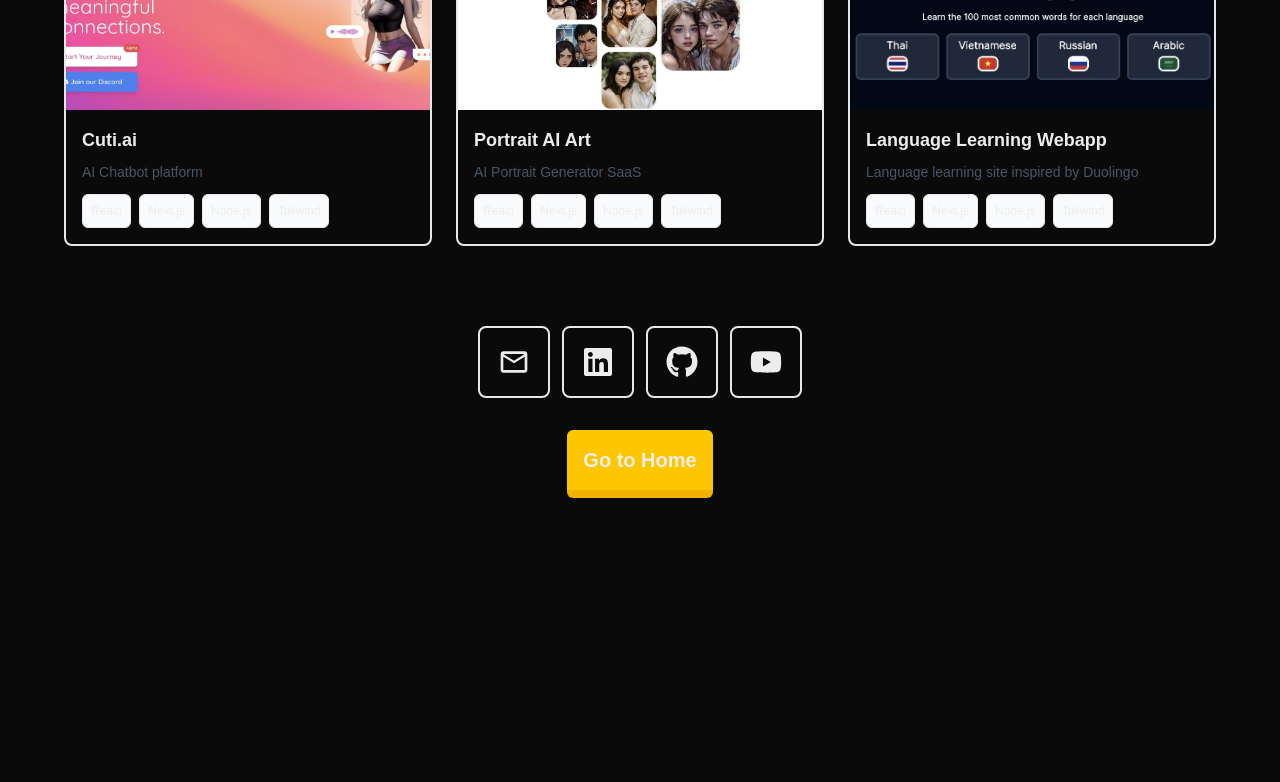
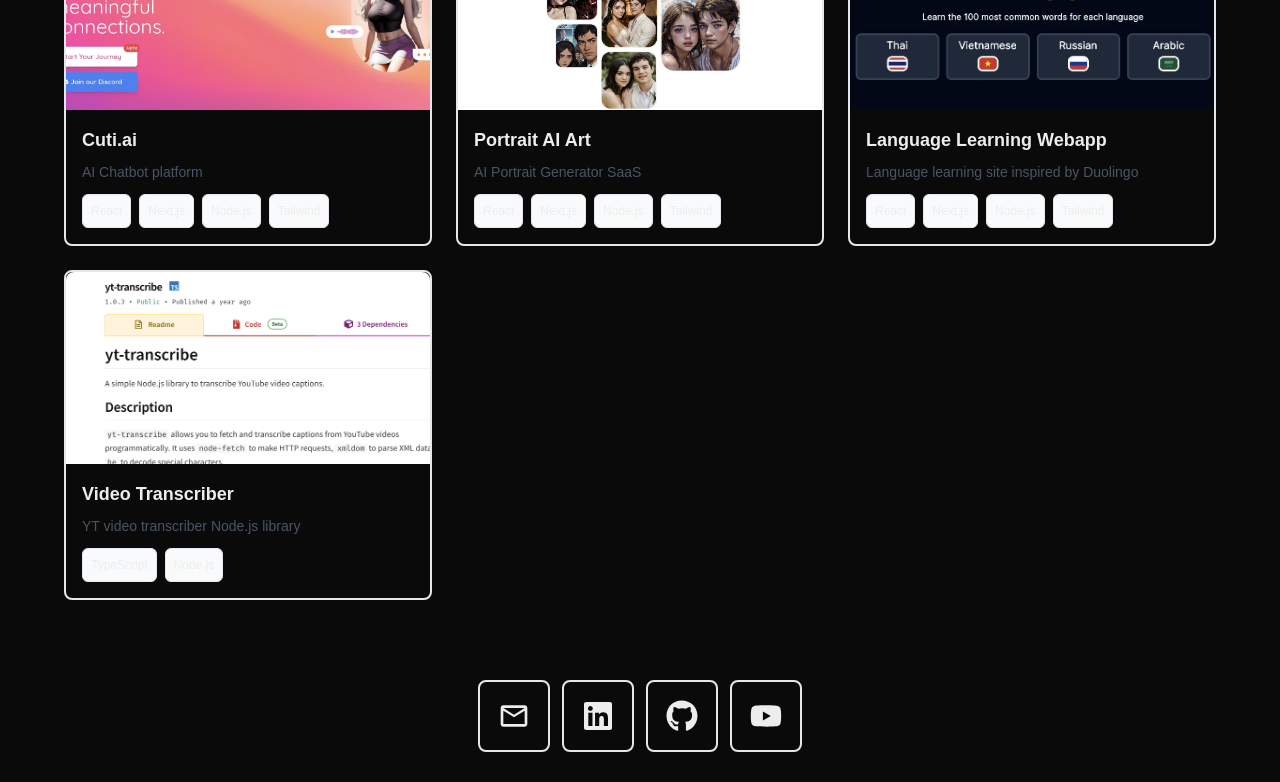
Before and after one commit to Loryhoof/portfolio, a Next.js app: page /projects in a window 1280 px wide. Shown: the part 626-1408 px from the top of the page. Before the commit the page ends 1220 px from the top, so only its background shows below. Built offline with nearby package versions, Linux system fonts and the light colour scheme.

Commit message:
add yt-transcribe

```diff
--- a/app/constants.ts
+++ b/app/constants.ts
@@ -247,4 +247,41 @@
       },
     ],
   },
+
+  {
+    name: "Video Transcriber",
+    thumbnail_description: "YT video transcriber Node.js library",
+    thumbnail_image: "/projects/transcriber.png",
+    images: [],
+    year: 2023,
+    technologies: ["TypeScript", "Node.js"],
+    path: "yt-transcribe",
+    description: {
+      sections: [
+        {
+          contentType: "text",
+          content: `yt-transcribe is a small Node.js library I built to fetch and transcribe captions from YouTube videos programmatically. The goal was to make it easy for developers to pull transcripts directly into their applications without needing to deal with the raw XML YouTube provides.`,
+        },
+        { contentType: "image", content: "/projects/transcriber.png" },
+        {
+          contentType: "text",
+          content: `The package uses node-fetch for HTTP requests, xmldom for parsing XML captions, and he for decoding special characters. It returns clean, ready-to-use transcript text through a simple async API.`,
+        },
+        {
+          contentType: "text",
+          content: `It’s available on npm (yt-transcribe) and has been downloaded and used by other developers in their projects. Building this library gave me more experience in publishing Node.js packages, API design, and handling external data formats.`,
+        },
+      ],
+    },
+    links: [
+      {
+        label: "GitHub Project:",
+        url: "https://github.com/Loryhoof/yt-transcribe",
+      },
+      {
+        label: "npm Package:",
+        url: "https://www.npmjs.com/package/yt-transcribe",
+      },
+    ],
+  },
 ];
```
Also changed, not shown: public/projects/transcriber.png (added).
